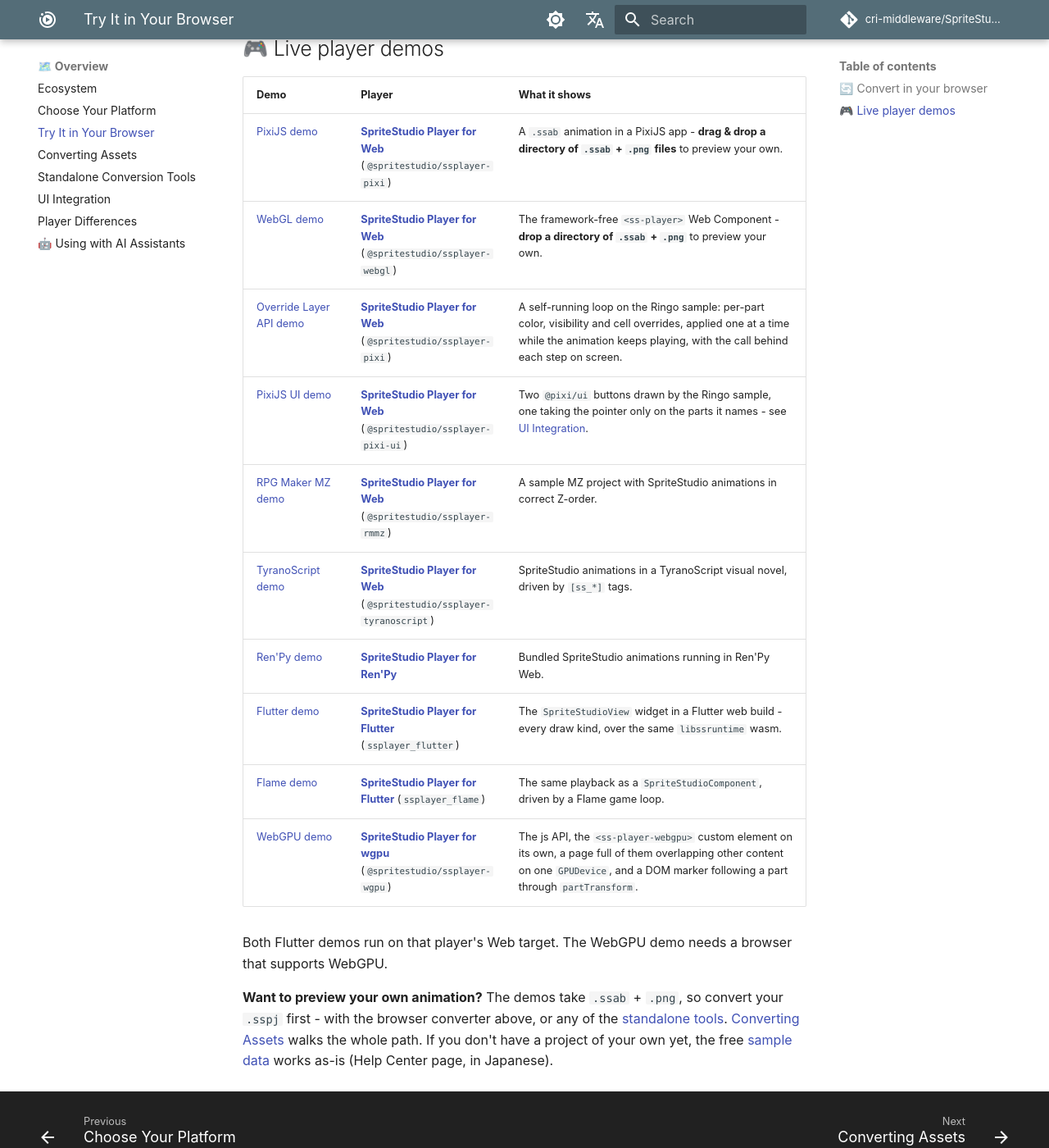
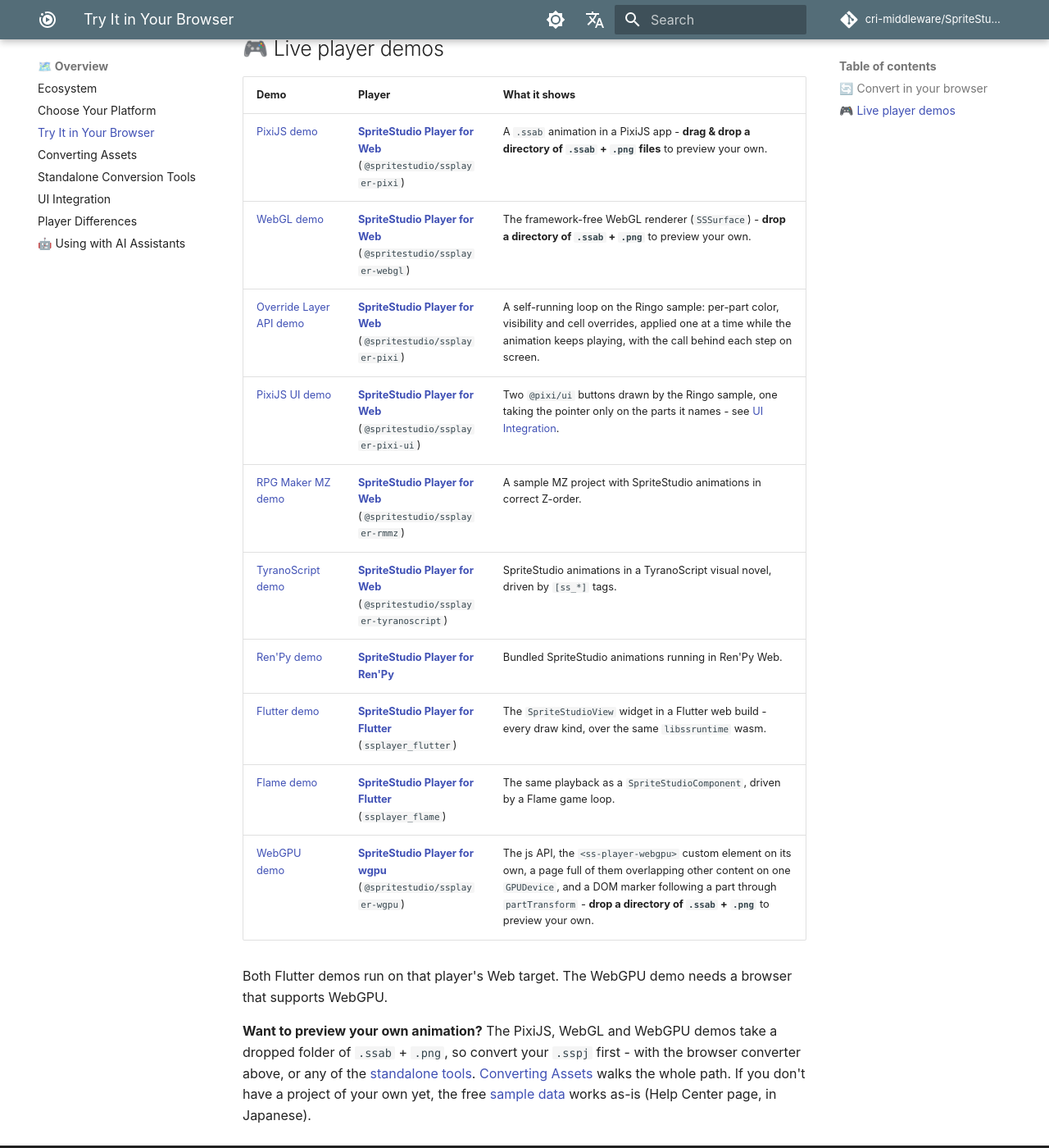
Before and after one commit to cri-middleware/SpriteStudio-Docs, an MkDocs documentation site: the page built from docs/en/overview/try-it.md, in a window 1280 px wide and 1400 px high, scrolled down 496 px. Shown: the whole window at 82% size. Built offline with MkDocs 1.6.1 and Material for MkDocs 9.7.7, drawn with Linux system fonts in a browser that asks for light colours; comment, search, counter and statistics services are not loaded.

Commit message:
docs: say which Try It demos take your files
The WebGL row described the <ss-player> element, but /examples/webgl/ is the SSSurface page; the element has a page of its own. The note under the table said the demos take .ssab + .png, but only the PixiJS, WebGL and WebGPU demos take a dropped folder, and the WebGPU row did not say it does.

```diff
--- a/docs/en/overview/try-it.md
+++ b/docs/en/overview/try-it.md
@@ -16,7 +16,7 @@ alternatives), see [Converting with a Standalone Tool](./convert-with-a-standalo
 | Demo | Player | What it shows |
 |---|---|---|
 | [PixiJS demo](https://cri-middleware.github.io/SSPlayerForWeb/examples/pixi/) | **[SpriteStudio Player for Web](../players/web.md)** (`@spritestudio/ssplayer-pixi`) | A `.ssab` animation in a PixiJS app - **drag & drop a directory of `.ssab` + `.png` files** to preview your own. |
-| [WebGL demo](https://cri-middleware.github.io/SSPlayerForWeb/examples/webgl/) | **[SpriteStudio Player for Web](../players/web.md)** (`@spritestudio/ssplayer-webgl`) | The framework-free `<ss-player>` Web Component - **drop a directory of `.ssab` + `.png`** to preview your own. |
+| [WebGL demo](https://cri-middleware.github.io/SSPlayerForWeb/examples/webgl/) | **[SpriteStudio Player for Web](../players/web.md)** (`@spritestudio/ssplayer-webgl`) | The framework-free WebGL renderer (`SSSurface`) - **drop a directory of `.ssab` + `.png`** to preview your own. |
 | [Override Layer API demo](https://cri-middleware.github.io/SSPlayerForWeb/examples/override/) | **[SpriteStudio Player for Web](../players/web.md)** (`@spritestudio/ssplayer-pixi`) | A self-running loop on the Ringo sample: per-part color, visibility and cell overrides, applied one at a time while the animation keeps playing, with the call behind each step on screen. |
 | [PixiJS UI demo](https://cri-middleware.github.io/SSPlayerForWeb/examples/pixi/ui.html) | **[SpriteStudio Player for Web](../players/web.md)** (`@spritestudio/ssplayer-pixi-ui`) | Two `@pixi/ui` buttons drawn by the Ringo sample, one taking the pointer only on the parts it names - see [UI Integration](./ui-integration.md). |
 | [RPG Maker MZ demo](https://cri-middleware.github.io/SSPlayerForWeb/examples/rmmz/) | **[SpriteStudio Player for Web](../players/web.md)** (`@spritestudio/ssplayer-rmmz`) | A sample MZ project with SpriteStudio animations in correct Z-order. |
@@ -24,13 +24,13 @@ alternatives), see [Converting with a Standalone Tool](./convert-with-a-standalo
 | [Ren'Py demo](https://cri-middleware.github.io/SSPlayerForRenPy/demo/) | **[SpriteStudio Player for Ren'Py](../players/renpy.md)** | Bundled SpriteStudio animations running in Ren'Py Web. |
 | [Flutter demo](https://cri-middleware.github.io/SSPlayerForFlutter/demo/flutter/) | **[SpriteStudio Player for Flutter](../players/flutter.md)** (`ssplayer_flutter`) | The `SpriteStudioView` widget in a Flutter web build - every draw kind, over the same `libssruntime` wasm. |
 | [Flame demo](https://cri-middleware.github.io/SSPlayerForFlutter/demo/flame/) | **[SpriteStudio Player for Flutter](../players/flutter.md)** (`ssplayer_flame`) | The same playback as a `SpriteStudioComponent`, driven by a Flame game loop. |
-| [WebGPU demo](https://cri-middleware.github.io/SSPlayerForWgpu/demo/) | **[SpriteStudio Player for wgpu](../players/wgpu.md)** (`@spritestudio/ssplayer-wgpu`) | The js API, the `<ss-player-webgpu>` custom element on its own, a page full of them overlapping other content on one `GPUDevice`, and a DOM marker following a part through `partTransform`. |
+| [WebGPU demo](https://cri-middleware.github.io/SSPlayerForWgpu/demo/) | **[SpriteStudio Player for wgpu](../players/wgpu.md)** (`@spritestudio/ssplayer-wgpu`) | The js API, the `<ss-player-webgpu>` custom element on its own, a page full of them overlapping other content on one `GPUDevice`, and a DOM marker following a part through `partTransform` - **drop a directory of `.ssab` + `.png`** to preview your own. |
 
 Both Flutter demos run on that player's Web target. The WebGPU demo needs a browser that
 supports WebGPU.
 
-**Want to preview your own animation?** The demos take `.ssab` + `.png`, so convert your `.sspj`
-first - with the browser converter above, or any of the
+**Want to preview your own animation?** The PixiJS, WebGL and WebGPU demos take a dropped folder
+of `.ssab` + `.png`, so convert your `.sspj` first - with the browser converter above, or any of the
 [standalone tools](./convert-with-a-standalone-tool.md).
 [Converting Assets](./conversion.md) walks the whole path. If you don't have a project of your
 own yet, the free [sample data](https://www.webtech.co.jp/help/ja/spritestudio7/download/sample/) works
```
Also changed, not shown: docs/ja/overview/try-it.md (+3 -3 lines).
